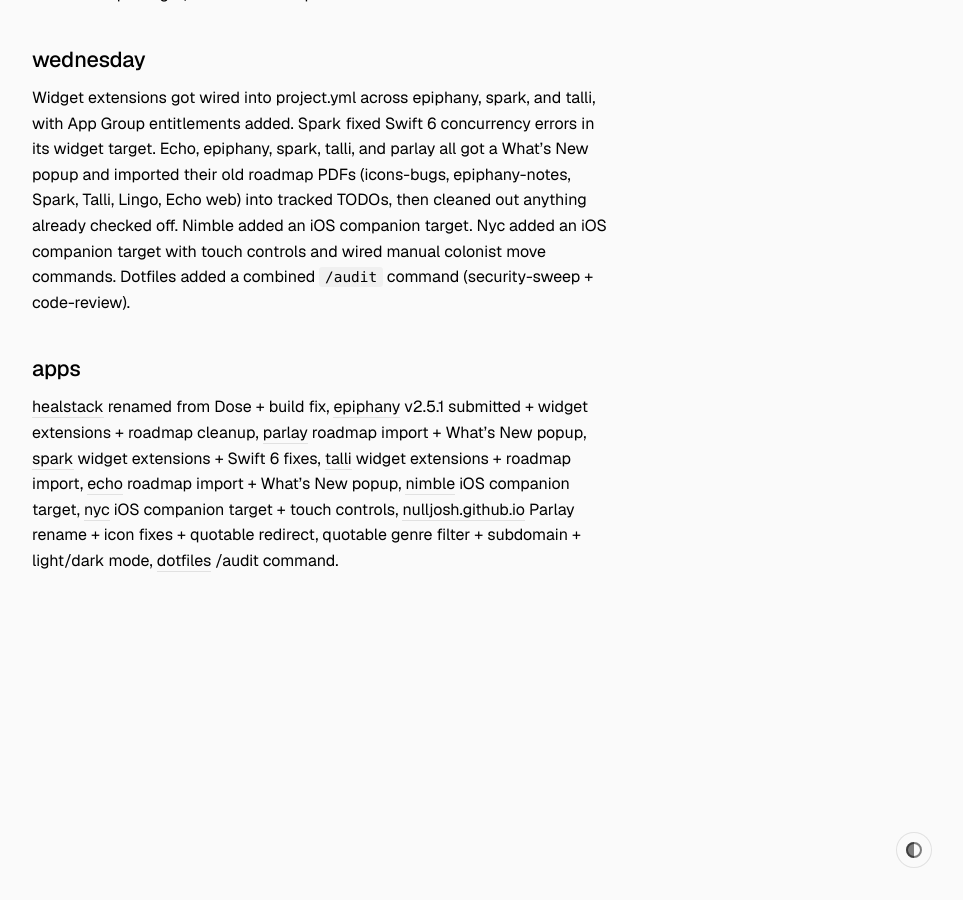
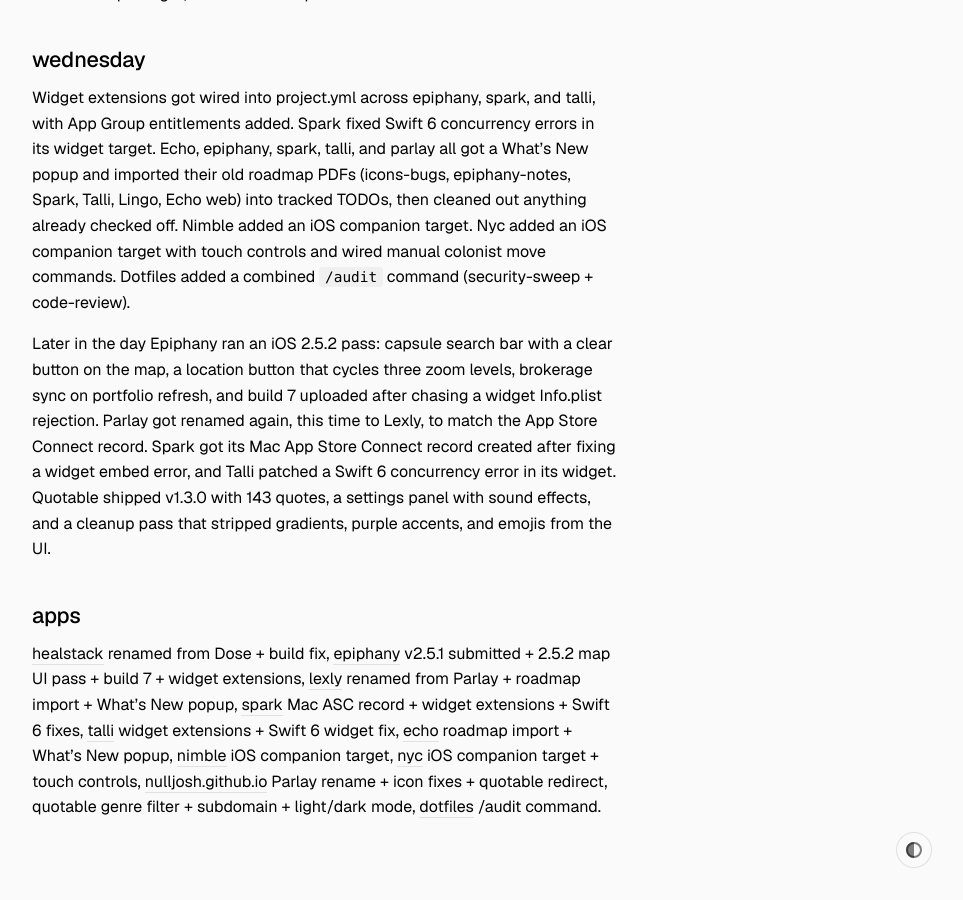
Before and after one commit to nulljosh/inkpress, a Jekyll site: the page built from _posts/2026-07-03-week.md, in a window 1280 px wide and 900 px high, scrolled down 1075 px. Shown: the whole window, without its empty margins (316-1279 px from the left). Built offline with Jekyll 4.4.1, drawn with Linux system fonts in a browser that asks for light colours; before the commit the page ends 1729 px from its top, so only the background shows below that.

Commit message:
journal: bump week of 2026-07-03 — epiphany 2.5.2 pass, Lexly rename, quotable v1.3.0
Co-Authored-By: Claude Fable 5 <noreply@anthropic.com>

```diff
--- a/_posts/2026-07-03-week.md
+++ b/_posts/2026-07-03-week.md
@@ -17,6 +17,8 @@ Dose renamed to Healstack and fixed a duplicate build output bug in xcodegen. Ep
 
 Widget extensions got wired into project.yml across epiphany, spark, and talli, with App Group entitlements added. Spark fixed Swift 6 concurrency errors in its widget target. Echo, epiphany, spark, talli, and parlay all got a What's New popup and imported their old roadmap PDFs (icons-bugs, epiphany-notes, Spark, Talli, Lingo, Echo web) into tracked TODOs, then cleaned out anything already checked off. Nimble added an iOS companion target. Nyc added an iOS companion target with touch controls and wired manual colonist move commands. Dotfiles added a combined `/audit` command (security-sweep + code-review).
 
+Later in the day Epiphany ran an iOS 2.5.2 pass: capsule search bar with a clear button on the map, a location button that cycles three zoom levels, brokerage sync on portfolio refresh, and build 7 uploaded after chasing a widget Info.plist rejection. Parlay got renamed again, this time to Lexly, to match the App Store Connect record. Spark got its Mac App Store Connect record created after fixing a widget embed error, and Talli patched a Swift 6 concurrency error in its widget. Quotable shipped v1.3.0 with 143 quotes, a settings panel with sound effects, and a cleanup pass that stripped gradients, purple accents, and emojis from the UI.
+
 ## apps
 
-[healstack](https://github.com/nulljosh/dose) renamed from Dose + build fix, [epiphany](https://github.com/nulljosh/epiphany) v2.5.1 submitted + widget extensions + roadmap cleanup, [parlay](https://github.com/nulljosh/parlay) roadmap import + What's New popup, [spark](https://github.com/nulljosh/spark) widget extensions + Swift 6 fixes, [talli](https://github.com/nulljosh/talli) widget extensions + roadmap import, [echo](https://github.com/nulljosh/echo) roadmap import + What's New popup, [nimble](https://github.com/nulljosh/nimble) iOS companion target, [nyc](https://github.com/nulljosh/nyc) iOS companion target + touch controls, [nulljosh.github.io](https://github.com/nulljosh/nulljosh.github.io) Parlay rename + icon fixes + quotable redirect, quotable genre filter + subdomain + light/dark mode, [dotfiles](https://github.com/nulljosh/dotfiles) /audit command.
+[healstack](https://github.com/nulljosh/dose) renamed from Dose + build fix, [epiphany](https://github.com/nulljosh/epiphany) v2.5.1 submitted + 2.5.2 map UI pass + build 7 + widget extensions, [lexly](https://github.com/nulljosh/parlay) renamed from Parlay + roadmap import + What's New popup, [spark](https://github.com/nulljosh/spark) Mac ASC record + widget extensions + Swift 6 fixes, [talli](https://github.com/nulljosh/talli) widget extensions + Swift 6 widget fix, [echo](https://github.com/nulljosh/echo) roadmap import + What's New popup, [nimble](https://github.com/nulljosh/nimble) iOS companion target, [nyc](https://github.com/nulljosh/nyc) iOS companion target + touch controls, [nulljosh.github.io](https://github.com/nulljosh/nulljosh.github.io) Parlay rename + icon fixes + quotable redirect, quotable genre filter + subdomain + light/dark mode, [dotfiles](https://github.com/nulljosh/dotfiles) /audit command.
```
